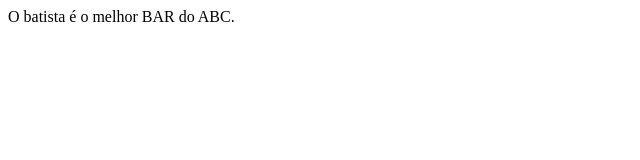
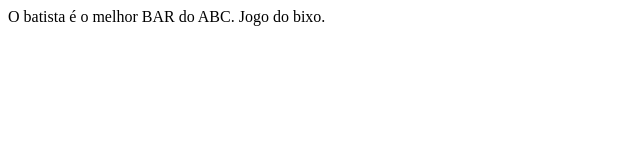
Before and after one commit to gabrielrodrigues4/aprendendogit, a plain HTML site: page index.html in a window 1280 px wide. Shown: the whole page, without its empty margins (0-640 px from the left). Drawn offline with Linux system fonts and the light colour scheme.

Commit message:
Jogo do bixo added

```diff
--- a/index.html
+++ b/index.html
@@ -8,6 +8,7 @@
 </head>
 <body>
     O batista é o melhor BAR do ABC.
+    Jogo do bixo.
 
 </body>
 </html>
```
